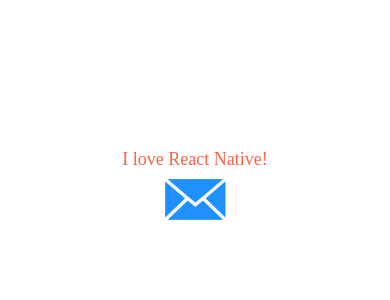
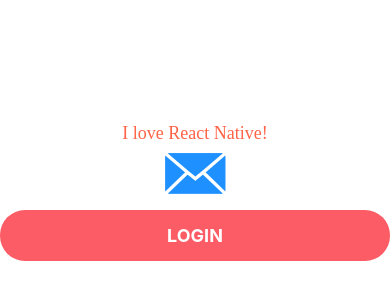
Before and after one commit to ajlaursen/hello-react-native, a React Native app: screen / in a window 390 px wide. Shown: the part 230-530 px from the top of the page. Built offline with nearby package versions, Linux system fonts and the light colour scheme.

Commit message:
login button

```diff
--- a/App.js
+++ b/App.js
@@ -5,6 +5,7 @@ import VeiwImageScreen from "./app/screens/VeiwImageScreen";
 import { MaterialCommunityIcons, Zocial } from "@expo/vector-icons";
 
 import AppText from "./app/components/AppText/AppText";
+import LoginButton from "./app/components/LoginButton/LoginButton";
 
 export default function App() {
 	return (
@@ -13,6 +14,7 @@ export default function App() {
 		>
 			<AppText>I love React Native!</AppText>
 			<Zocial name="email" size={60} color="dodgerblue" />
+			<LoginButton />
 		</View>
 	);
 }
--- a/app/components/AppText/styles.js
+++ b/app/components/AppText/styles.js
@@ -4,7 +4,7 @@ const styles = StyleSheet.create({
 	text: {
 		color: "tomato",
 		fontSize: 18,
-		fontFamily: Platform.os === "android" ? "Roboto" : "Avenir",
+		fontFamily: Platform.OS === "android" ? "Roboto" : "Avenir",
 	},
 });
 
--- /dev/null
+++ b/app/components/LoginButton/LoginButton.js
@@ -0,0 +1,29 @@
+import React from "react";
+import { View, Text, StyleSheet } from "react-native";
+
+import colors from "../../config/colors";
+
+export default function LoginButton() {
+	return (
+		<View style={styles.loginButton}>
+			<Text style={styles.text}>Login</Text>
+		</View>
+	);
+}
+
+const styles = StyleSheet.create({
+	loginButton: {
+		backgroundColor: colors.primary,
+		borderRadius: 25,
+		justifyContent: "center",
+		alignItems: "center",
+		padding: 15,
+		width: "100%",
+	},
+	text: {
+		color: colors.white,
+		fontSize: 18,
+		textTransform: "uppercase",
+		fontWeight: "bold",
+	},
+});
```
